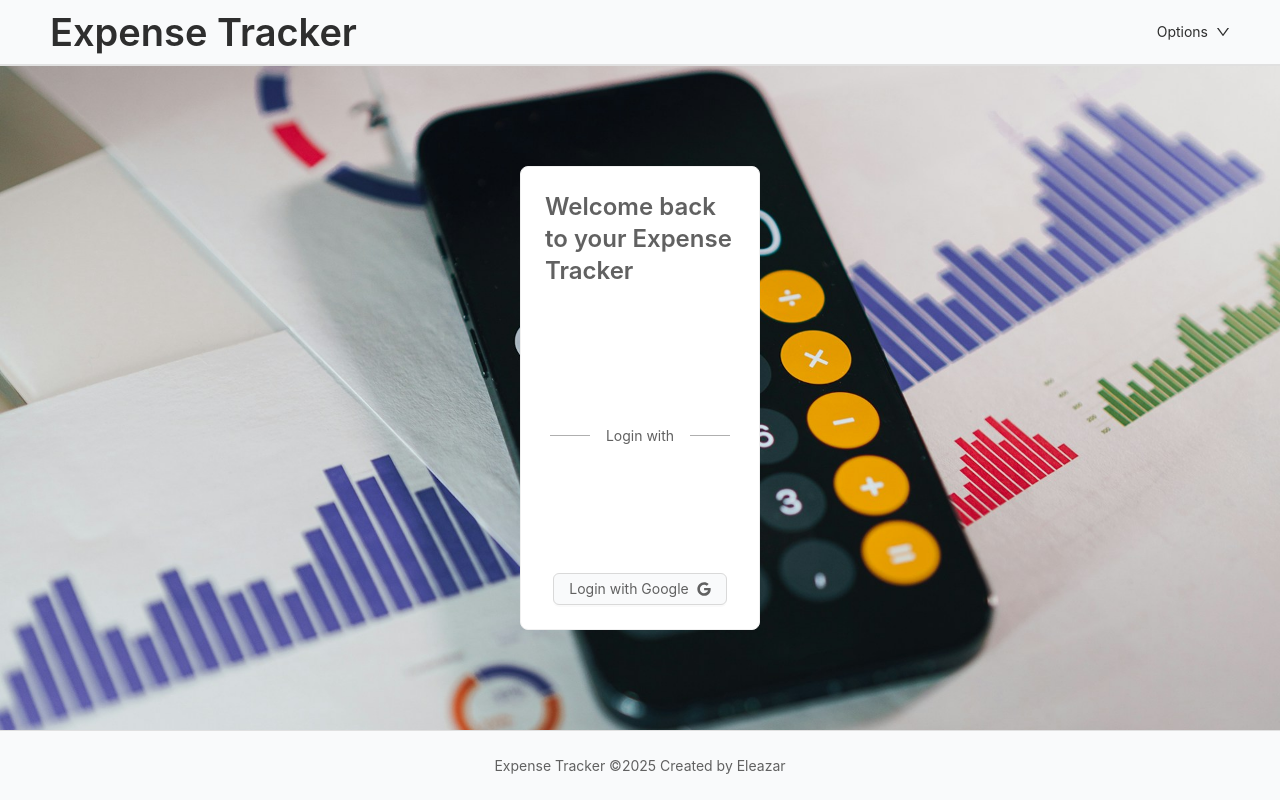
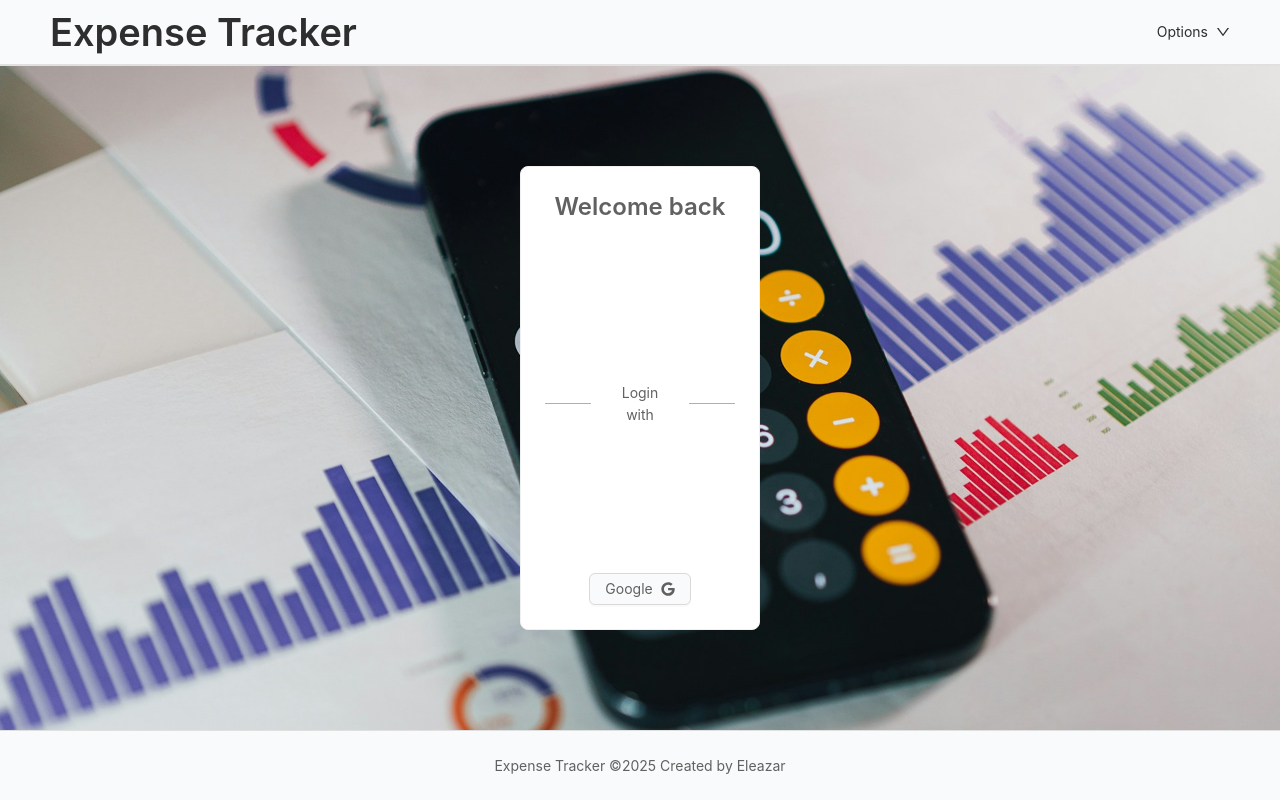
Before and after one commit to Elly0816/expense-app-client, a Next.js app: page /login in a window 1280 px wide. Built offline with nearby package versions, Linux system fonts and the light colour scheme.

Commit message:
login card

```diff
--- a/src/components/Login.tsx
+++ b/src/components/Login.tsx
@@ -54,22 +54,24 @@ export const Login: React.FC<LoginPropsType> = ({ containerStyle, cardStyle, but
         }}
       >
         <Title style={{ color: COLORS[theme].textBody }} level={3}>
-          Welcome back to your Expense Tracker
+          Welcome back
         </Title>
-        <Flex align="center" gap="middle">
+        <Flex className="w-full" justify="center" align="center" gap="middle">
           <div
             style={{
               height: '1px',
-              width: '40px',
+              width: '50%',
               backgroundColor: COLORS[theme].textBody,
               opacity: 0.5,
             }}
           />
-          <Text style={{ color: COLORS[theme].textBody }}>Login with</Text>
+          <Text style={{ color: COLORS[theme].textBody, width: '70%', textAlign: 'center' }}>
+            Login with
+          </Text>
           <div
             style={{
               height: '1px',
-              width: '40px',
+              width: '50%',
               backgroundColor: COLORS[theme].textBody,
               opacity: 0.5,
             }}
@@ -84,7 +86,7 @@ export const Login: React.FC<LoginPropsType> = ({ containerStyle, cardStyle, but
           onClick={handleLogin}
           loading={isLoading}
         >
-          {!isLoading && 'Login with Google'}
+          {!isLoading && 'Google'}
           {!isLoading && <FaGoogle />}
         </Button>
       </Card>
```
